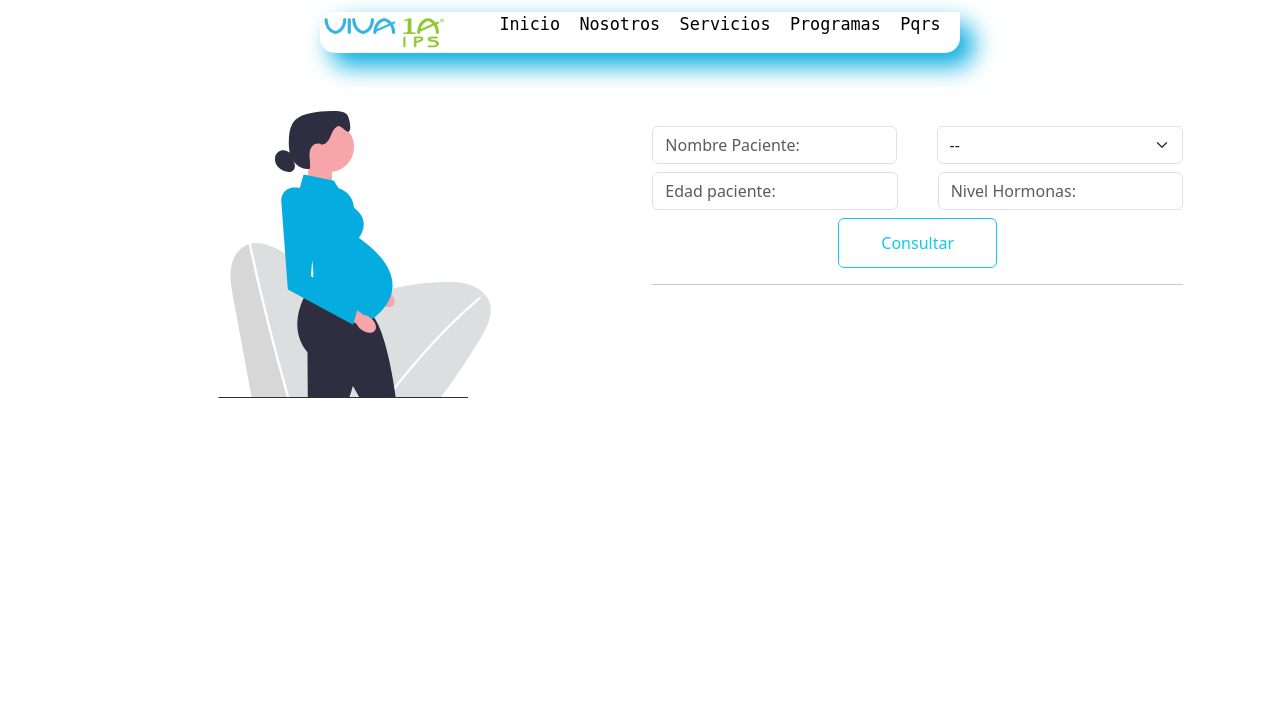
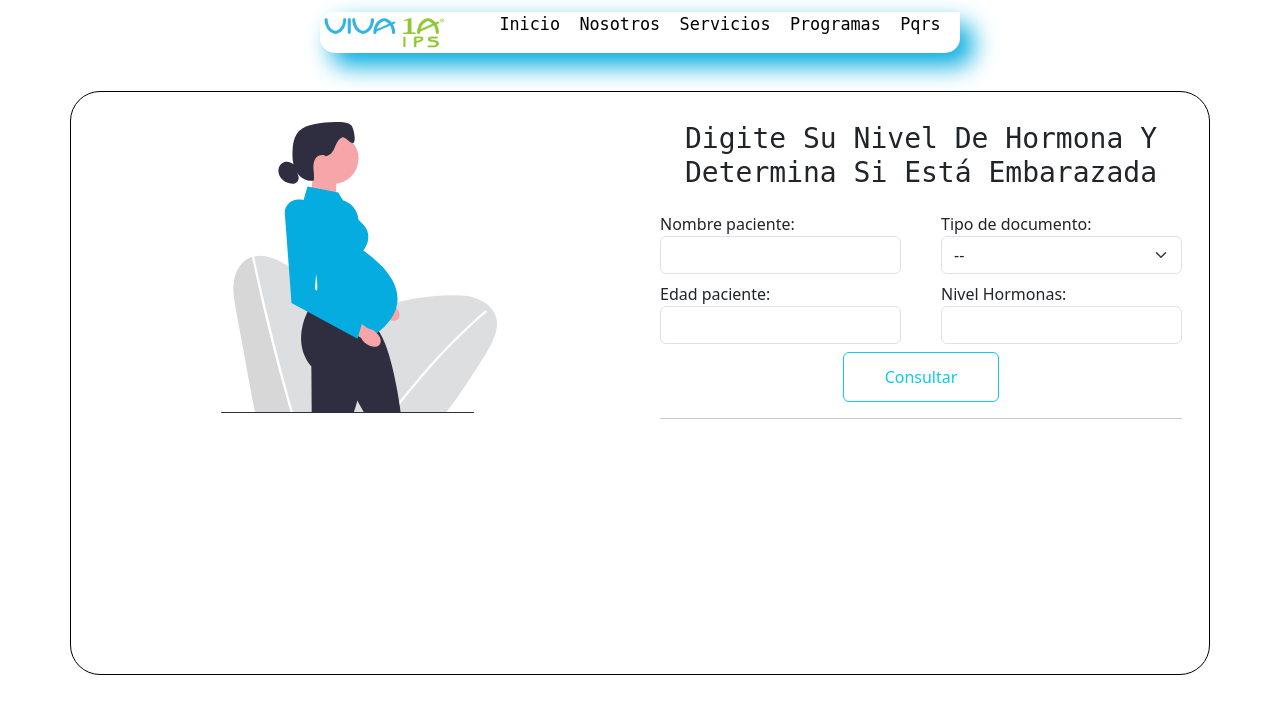
Before and after one commit to alceronDelgado/hormonas, a PHP site: page /hormonas/ in a window 1280 px wide. Shown: the part 24-738 px from the top of the page. Run offline with PHP 8.4, Linux system fonts and the light colour scheme.

Commit message:
implementado title en formulario

```diff
--- a/assets/css/style.css
+++ b/assets/css/style.css
@@ -118,7 +118,10 @@ nav {
   margin: 0 auto;
   display: flex;
   flex-direction: row;
-  margin-top: 20px;
+  position: relative;
+  top: 50px;
+  border: 1px solid black;
+  border-radius: 30px;
 
   .items {
     display: flex;
@@ -127,7 +130,19 @@ nav {
     width: 100%;
     gap: 10px;
     position: relative;
-    top: 50px;
+    top: 30px;
+  }
+
+  .element{
+    width: 100%;
+
+    .info{
+      display: flex;
+      flex-direction: initial;
+      width: 100%;
+      font-family: monospace;
+      justify-content: center;
+      text-transform: capitalize;
     }
 
     .form {
@@ -146,14 +161,14 @@ nav {
 
         /* input class */
         .item {
-        width: 50%;
-
+          width: 100%;
         }
 
         .grupo1 {
           display: flex;
           flex-direction: row;
           gap: 40px;
+          width: 100%;
         }
 
         .grupo2 {
@@ -178,6 +193,12 @@ nav {
       }
     }
 
+  }
+
+
+
+
+
   .img {
     object-fit: cover;
     width: 100%;
--- a/index.php
+++ b/index.php
@@ -44,27 +44,43 @@
       <div class="img">
         <img src="assets/img/pregnatEdit.svg" alt="" id="pregnant">
       </div>
+      <div class="element">
+        <div class="info">
+          <span class="h3 center text-center">Digite su nivel de hormona y determina si está embarazada</span>
+        </div>
         <div class="form">
           <form action="hormonas.php" method="post" class="form1">
             <div class="grupo1">
-            <input type="text" name="nombrePaciente" id="" placeholder="Nombre Paciente: " class="item form-control">
+              <div class="form-group item">
+                <label for="">Nombre paciente: </label>
+                <input type="text" name="nombrePaciente" id="" placeholder="" class="item form-control">
+              </div>
+              <div class="form-group item">
+                <label for="">Tipo de documento:</label>
                   <select name="identificador" id="" class="item form-select">
                     <option value="---" selected>--</option>
                     <option value="CC">CC</option>
                     <option value="TI">TI</option>
                 </select>
               </div>
+            </div>
             <div class="grupo2">
-            <input type="number" name="edad" id="" placeholder="Edad paciente: " min="0" max="100" class="item form-control">
-            <input type="number" name="hormonas" id="" placeholder="Nivel Hormonas: " min="0" max="100" class="item form-control">
+              <div class="from-group item">
+                <label for="">Edad paciente:</label>
+                <input type="number" name="edad" id="" placeholder="" min="0" max="100" class="item form-control" required>
+              </div>
+              <div class="form-group item">
+                <label for="">Nivel Hormonas:</label>
+                <input type="number" name="hormonas" id="" placeholder="" min="0" max="100" class="item form-control" required>
+              </div>
             </div>
             <div class="grupo3">
               <button id="btn" class="btn btn-outline-info">Consultar</button>
             </div>
           </form>
           <hr>
+        </div>
         <div class="result">
-
           <?php
             if (isset($_SESSION['respuesta'])) {
               for ($i=0; $i < count($_SESSION['respuesta']); $i++) { ?>
@@ -76,10 +92,8 @@
               echo "";
             }
           ?>
-
         </div>
       </div>
-
     </div>
   </div>
 
```
Also changed, not shown: README.md. Lines whose indentation alone changed are shown as unchanged.
